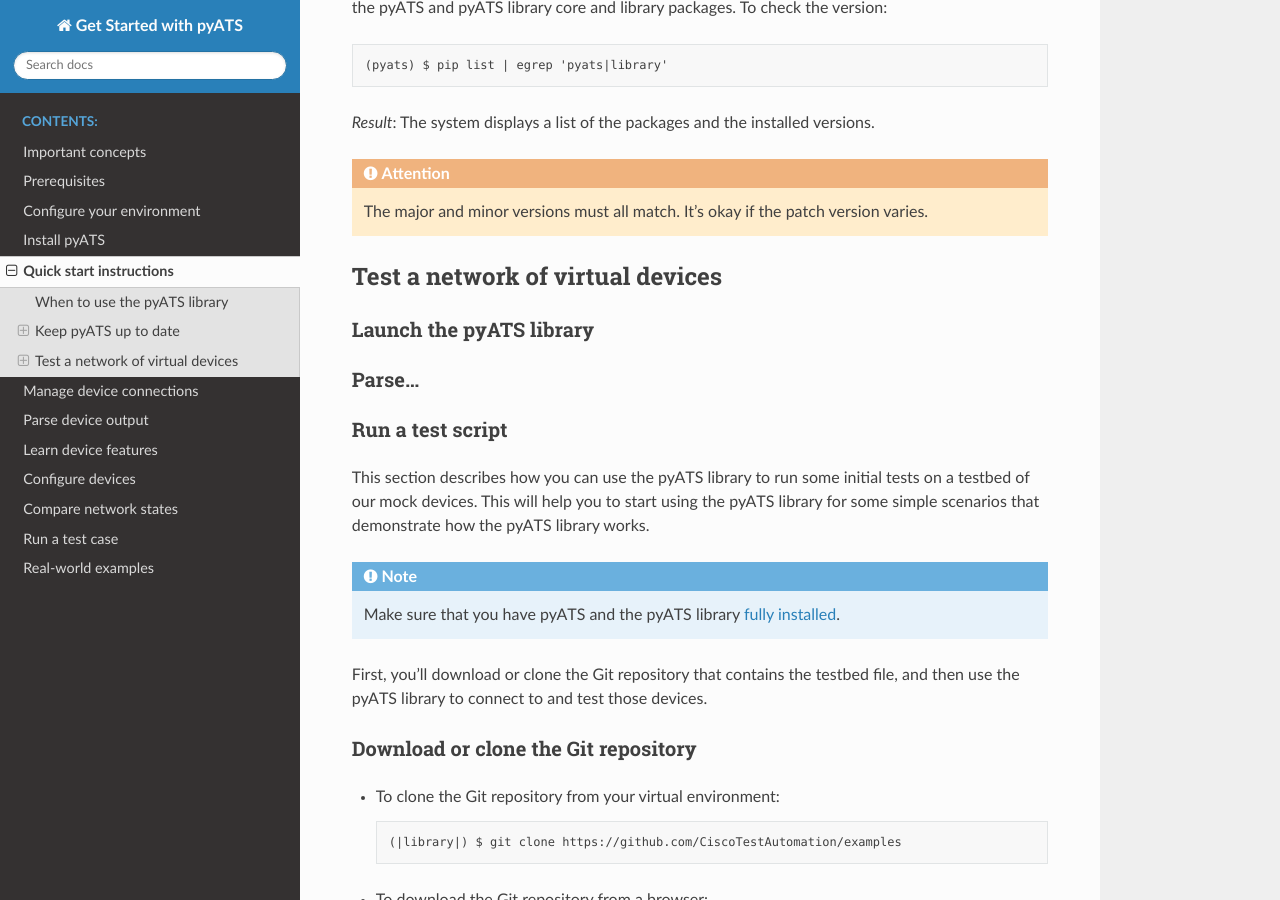
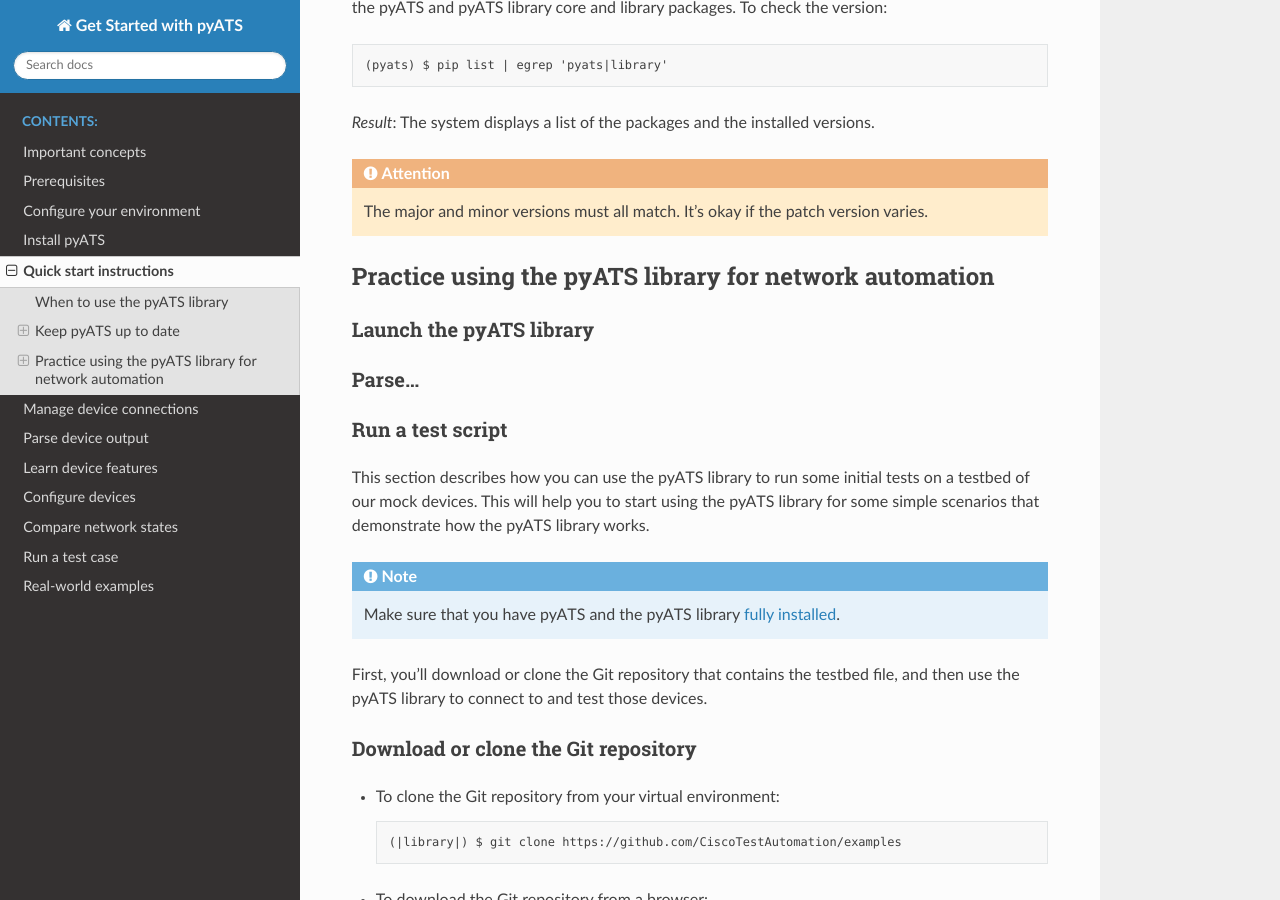
Before and after one commit to CiscoTestAutomation/getting-started, a Sphinx documentation site: the page built from source/quickstart/quickstartintro.rst, in a window 1280 px wide and 900 px high, scrolled down 2954 px. Built offline with Sphinx 7.4.7 and the Read the Docs theme 2.0.0, drawn with Linux system fonts in a browser that asks for light colours; pages that are not in the unit, such as notebooks, are missing from menus.

Commit message:
Changed the header to network automation instead of just test scripts.

```diff
--- a/source/quickstart/quickstartintro.rst
+++ b/source/quickstart/quickstartintro.rst
@@ -64,8 +64,8 @@
 
 .. attention:: The major and minor versions must all match. It's okay if the patch version varies.
 
-Test a network of virtual devices
-----------------------------------
+Practice using the |library| for network automation
+----------------------------------------------------
 
 Launch the |library|
 ^^^^^^^^^^^^^^^^^^^^^
```
